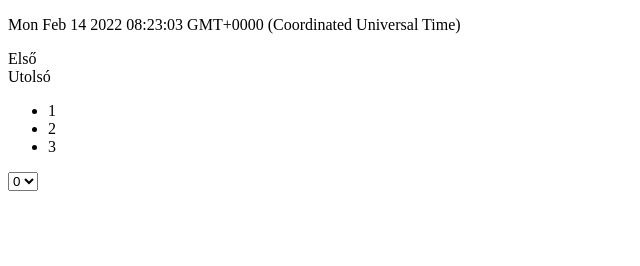
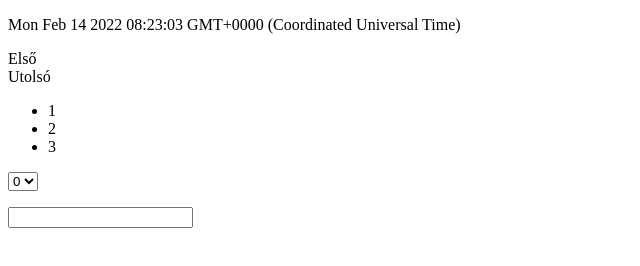
Before and after one commit to zamboilles21/webprog, a plain HTML site: page datenow/index.html in a window 1280 px wide. Shown: the whole page, without its empty margins (0-640 px from the left). Drawn offline with Linux system fonts and the light colour scheme.

Commit message:
feltoltes

```diff
--- a/datenow/index.html
+++ b/datenow/index.html
@@ -26,6 +26,7 @@
         <option value="4">4</option>
     </select>
     <p id="kimenet"></p>
+    <input type="text" id="szoveg"/>
     <script src="app.js"></script>
 </body>
 </html>
```
